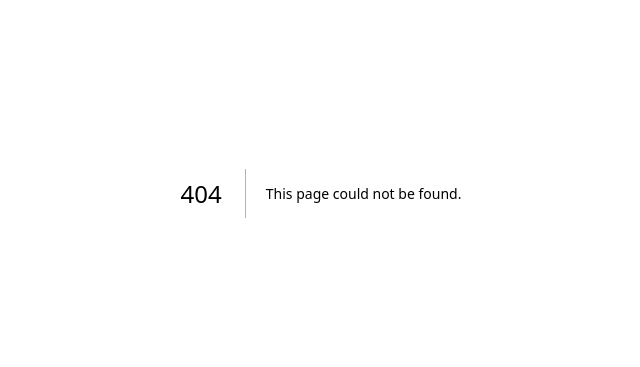
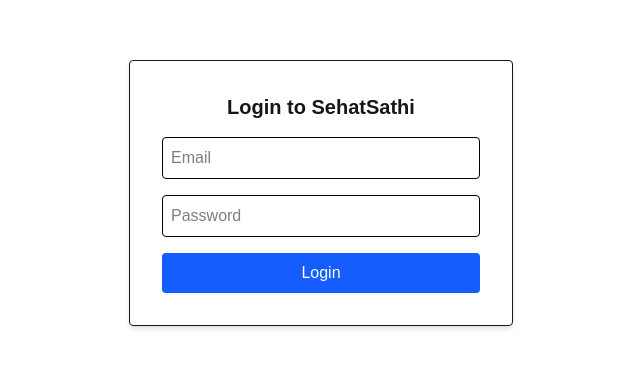
Before and after one commit to shishir-21/SehatSathi, a Next.js app in the folder sehatsathi-frontend/: page /login in a window 1280 px wide. Before the commit this address had no page. Shown: the part 207-574 px from the top of the page, without its empty margins (319-959 px from the left). Built offline with nearby package versions, Linux system fonts and the light colour scheme.

Commit message:
feat: add login page and jwt storage logic

```diff
--- /dev/null
+++ b/sehatsathi-frontend/app/login/page.tsx
@@ -0,0 +1,51 @@
+"use client";
+
+import { useState } from "react";
+import { login } from "../../lib/api";
+import { useRouter } from "next/navigation";
+
+export default function LoginPage() {
+  const [email, setEmail] = useState("");
+  const [password, setPassword] = useState("");
+  const router = useRouter();
+
+  const handleLogin = async (e: React.FormEvent) => {
+    e.preventDefault();
+
+    // Call the login API helper
+    const data = await login({ email, password });
+
+    if (data.access_token) {
+      // Save token to localStorage for later use in booking
+      localStorage.setItem("token", data.access_token);
+      alert("Login Successful!");
+      router.push("/"); // Send user back to home page
+    } else {
+      alert("Login Failed: Check your credentials");
+    }
+  };
+
+  return (
+    <div className="flex flex-col items-center justify-center min-h-screen">
+      <form onSubmit={handleLogin} className="p-8 border rounded shadow-md w-96">
+        <h1 className="text-xl font-bold mb-4 text-center">Login to SehatSathi</h1>
+
+        <input
+          type="email" placeholder="Email"
+          className="w-full p-2 mb-4 border rounded text-black"
+          onChange={(e) => setEmail(e.target.value)}
+        />
+
+        <input
+          type="password" placeholder="Password"
+          className="w-full p-2 mb-4 border rounded text-black"
+          onChange={(e) => setPassword(e.target.value)}
+        />
+
+        <button type="submit" className="w-full bg-blue-600 text-white py-2 rounded">
+          Login
+        </button>
+      </form>
+    </div>
+  );
+}
```
